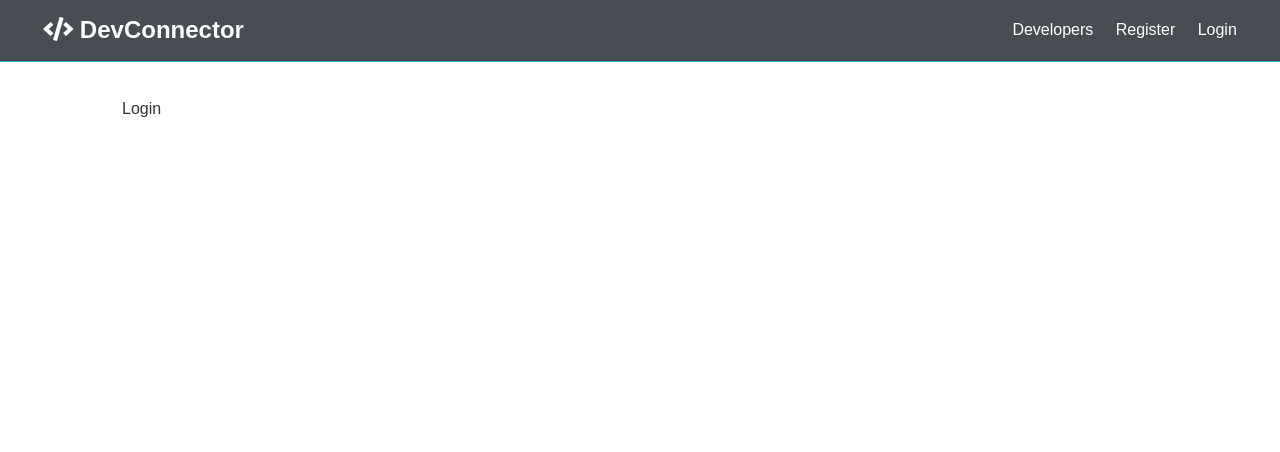
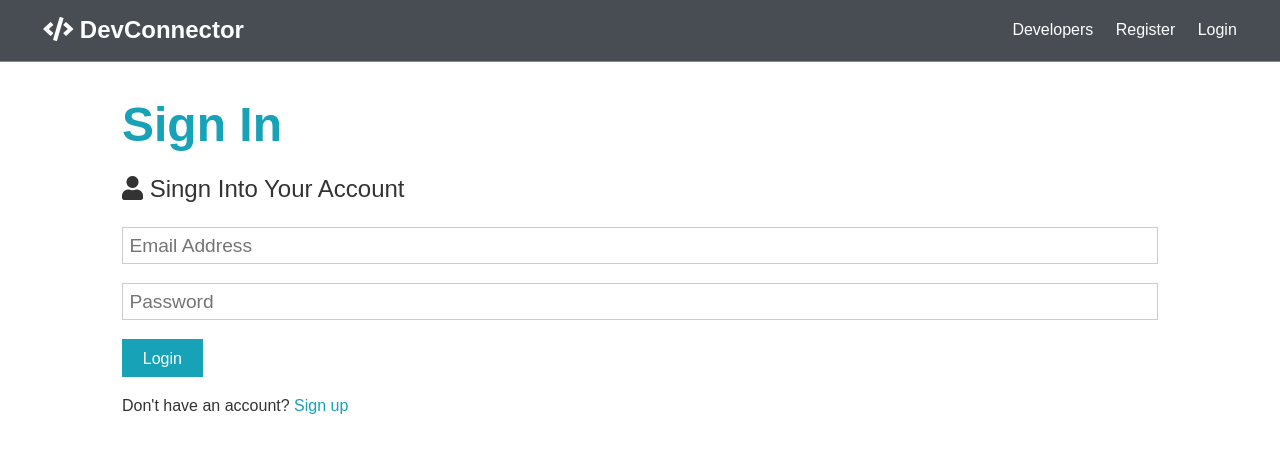
Before and after one commit to jpaulino04/devconnector, a React (Create React App) app in the folder client/: page /login in a window 1280 px wide. Shown: the top 452 px of the page. Built offline with nearby package versions, Linux system fonts and the light colour scheme.

Commit message:
Login and Register forms completed

```diff
--- a/client/src/components/auth/Login.js
+++ b/client/src/components/auth/Login.js
@@ -1,11 +1,50 @@
-import React from 'react'
+import React, {Fragment, useState} from 'react'
+import {Link} from 'react-router-dom';
 
 const Login = () => {
+    const [formData, setFormData] = useState({
+        email: '',
+        password: ''
+    });
+    const {email, password} = formData;
+
+    //note the [e.target.name] to use the input's name value as the key
+    const onChange = e => setFormData({...formData, [e.target.name]: e.target.value})
+
+    const onSubmit = async e =>{
+        e.preventDefault();
+
+        console.log("Success");
+
+    }
+
+
     return (
-        <div>
-           Login
-        </div>
+        <Fragment>
+            <h1 className="large text-primary">Sign In</h1>
+            <p className="lead"><i className="fas fa-user"></i> Singn Into Your Account</p>
+            <form className="form" onSubmit={e=> onSubmit(e)}>
+
+                <div className="form-group">
+                <input type="email" placeholder="Email Address" name="email" value={email} onChange={e => onChange(e)} required/>
+                </div>
+                <div className="form-group">
+                <input
+                    type="password"
+                    placeholder="Password"
+                    name="password"
+                    minLength="6"
+                    value={password}
+                    onChange = {e => onChange(e)} required
+                />
+                </div>
+                <input type="submit" className="btn btn-primary" value="Login" />
+            </form>
+            <p className="my-1">
+                Don't have an account? <Link to="/register">Sign up</Link>
+            </p>
+        </Fragment>
     )
 }
 
-export default Login
+export default Login;
--- a/client/src/components/auth/Register.js
+++ b/client/src/components/auth/Register.js
@@ -1,5 +1,5 @@
 import React, {Fragment, useState} from 'react'
-import axios from 'axios';
+import {Link} from 'react-router-dom';
 
 const Register = () => {
     const [formData, setFormData] = useState({
@@ -20,23 +20,7 @@
             console.log('Passwords do not match')
         } else {
 
-            const newUser = {name, email,password}
-
-            try {
-                const config = {
-                    headers: {
-                        'Content-Type': 'application/json'
-                    }
-                }
-                const body = JSON.stringify(newUser)
-
-                const res = await axios.post('/api/users', body, config)
-                console.log(res.data);
-            } catch (err) {
-                console.error(err.response.data);
-            }
-
-            console.log(formData);
+            console.log("Success");
         }
     }
 
@@ -86,7 +70,7 @@
                 <input type="submit" className="btn btn-primary" value="Register" />
             </form>
             <p className="my-1">
-                Already have an account? <a href="login.html">Sign In</a>
+                Already have an account? <Link to="/login">Sign In</Link>
             </p>
         </Fragment>
     )
```
